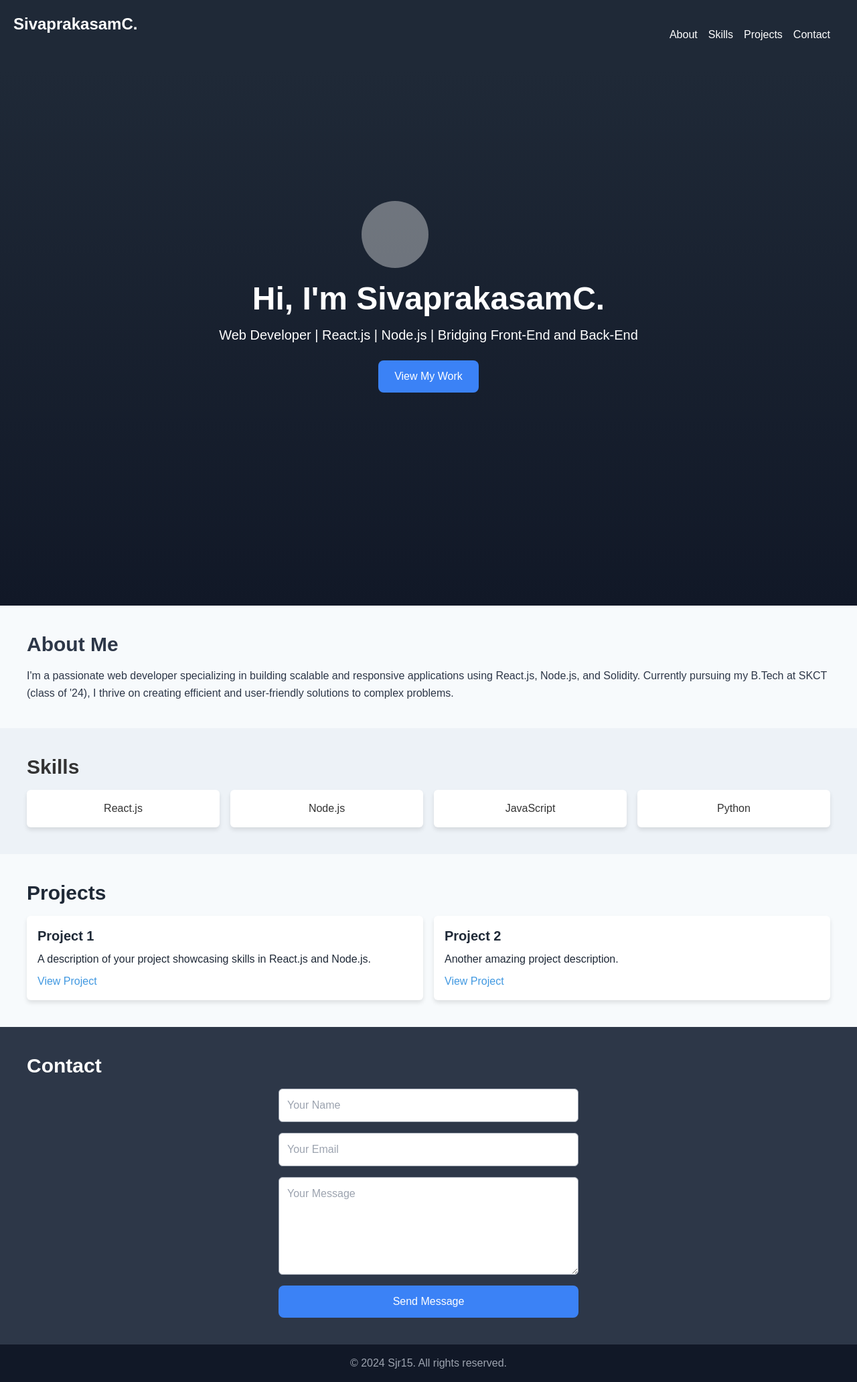
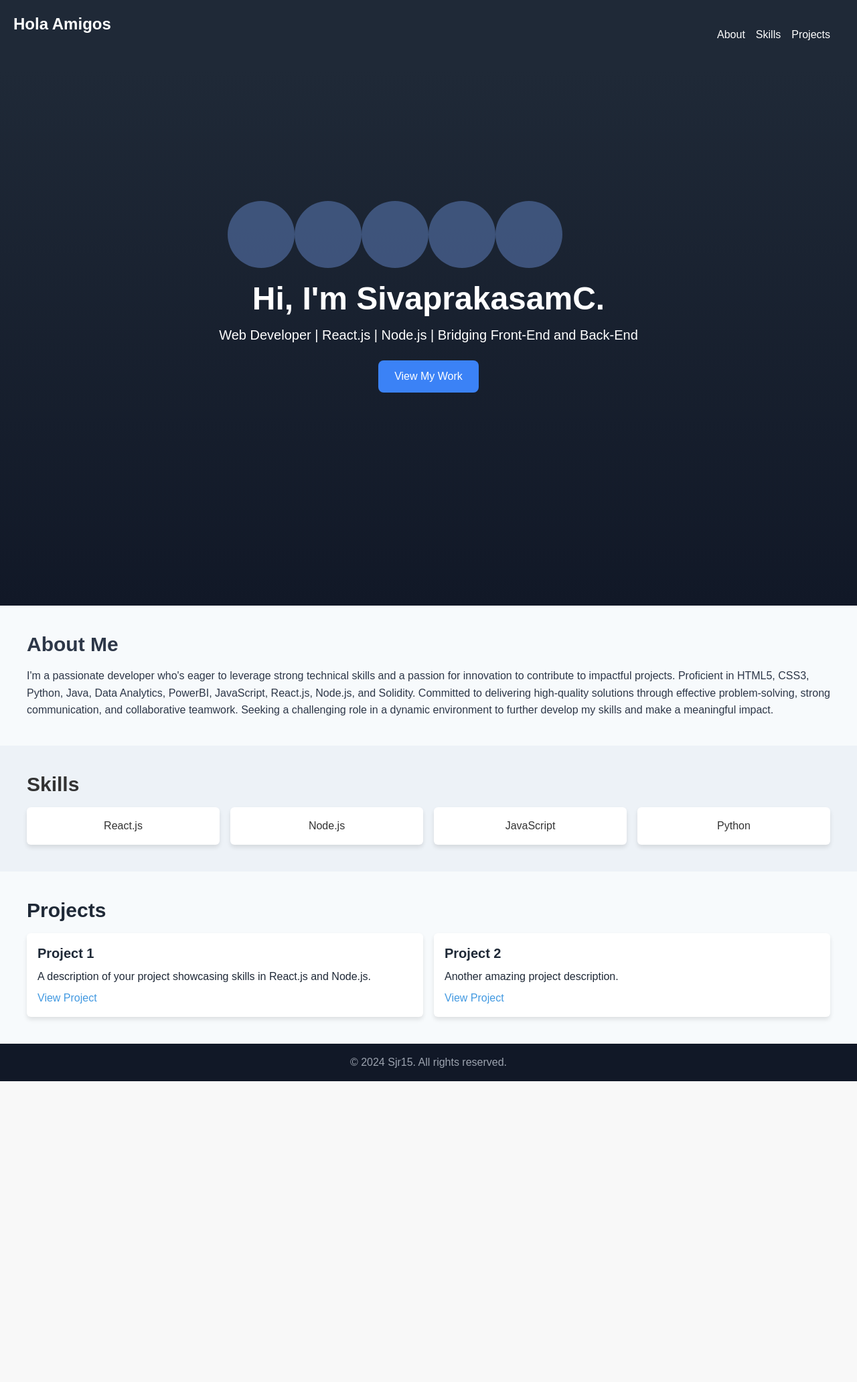
Before and after one commit to Sivaprakashjr15/my-portfolio, a React app: page / in a window 1280 px wide. Shown: the whole page at 67% size. After the commit the page ends 1614 px from the top, so only its background shows below. Built offline with nearby package versions, Linux system fonts and the light colour scheme.

Commit message:
Updated the file with new changes

```diff
--- a/src/InteractiveBackground.js
+++ b/src/InteractiveBackground.js
@@ -6,9 +6,9 @@ const InteractiveBackground = () => {
     const circles = document.querySelectorAll('.circle');
 
     const animateCircles = (e) => {
-      circles.forEach((circle) => {
-        const mouseX = e.clientX;
-        const mouseY = e.clientY;
+      const { clientX: mouseX, clientY: mouseY } = e;
+
+      circles.forEach((circle, index) => {
         const rect = circle.getBoundingClientRect();
         const circleX = rect.left + rect.width / 2;
         const circleY = rect.top + rect.height / 2;
@@ -16,29 +16,35 @@ const InteractiveBackground = () => {
         const distX = (mouseX - circleX) * 0.05;
         const distY = (mouseY - circleY) * 0.05;
 
+        // Delay each circle slightly for a smooth trailing effect
         gsap.to(circle, {
           x: distX,
           y: distY,
-          duration: 0.3,
+          duration: 0.5,
+          delay: index * 0.05,
           ease: 'power3.out',
         });
       });
     };
 
-    window.addEventListener('mousemove', animateCircles);
+    const throttledAnimate = (e) => {
+      requestAnimationFrame(() => animateCircles(e));
+    };
+
+    window.addEventListener('mousemove', throttledAnimate);
 
     return () => {
-      window.removeEventListener('mousemove', animateCircles);
+      window.removeEventListener('mousemove', throttledAnimate);
     };
   }, []);
 
-  return (
-    <div className="circle-container">
-      <div className="circle" />
-      <div className="circle" />
-      <div className="circle" />
-    </div>
-  );
+  const createCircles = (count) => {
+    return Array.from({ length: count }, (_, i) => (
+      <div key={i} className="circle" />
+    ));
+  };
+
+  return <div className="circle-container">{createCircles(5)}</div>;
 };
 
 export default InteractiveBackground;
--- a/src/index.css
+++ b/src/index.css
@@ -182,8 +182,15 @@ footer a {
   text-decoration: none;
 }
 
+input:focus, textarea:focus {
+  caret-color: #000000; /* Changes the color of the cursor */
+  color: #000000;
+  text-decoration: none;
+}
+
 footer a:hover {
   text-decoration: underline;
+
 }
 
 /* Form Styles */
@@ -225,10 +232,10 @@ form button:hover {
   }
 
   .circle {
-    position: absolute;
+    position: infinite;
     width: 100px;
     height: 100px;
-    background-color: rgba(255, 255, 255, 0.2);
+    background-color: rgb(77, 104, 155);
     border-radius: 50%;
     opacity: 0.7;
     pointer-events: none;
--- a/src/index.js
+++ b/src/index.js
@@ -1,25 +1,33 @@
 import React from 'react';
 import ReactDOM from 'react-dom/client';
-import './index.css'; // Include the CSS file with the styles
-import InteractiveBackground from './InteractiveBackground'; // Import the new component
+import './index.css';
+import InteractiveBackground from './InteractiveBackground';
 
-// Components
+// Navbar Component
 const Navbar = () => (
   <nav className="flex justify-between p-5 bg-gray-800 text-white">
-    <div className="text-2xl font-bold">SivaprakasamC.</div>
+    <div className="text-2xl font-bold">Hola Amigos</div>
     <div className="flex space-x-4">
-      <a href="#about" className="hover:text-blue-400">About</a>
-      <a href="#skills" className="hover:text-blue-400">Skills</a>
-      <a href="#projects" className="hover:text-blue-400">Projects</a>
-      <a href="#contact" className="hover:text-blue-400">Contact</a>
+      {['About', 'Skills', 'Projects'].map((item) => (
+        <a
+          key={item}
+          href={`#${item.toLowerCase()}`}
+          className="hover:text-blue-400"
+        >
+          {item}
+        </a>
+      ))}
     </div>
   </nav>
 );
 
+// Header Component
 const Header = () => (
   <header className="flex flex-col items-center justify-center h-screen bg-gradient-to-b from-gray-800 to-gray-900 text-white px-4 sm:px-8">
     <h1 className="text-3xl sm:text-5xl font-bold mb-4">Hi, I'm SivaprakasamC.</h1>
-    <p className="text-lg sm:text-xl mb-6">Web Developer | React.js | Node.js | Bridging Front-End and Back-End</p>
+    <p className="text-lg sm:text-xl mb-6">
+      Web Developer | React.js | Node.js | Bridging Front-End and Back-End
+    </p>
     <a
       href="#projects"
       className="px-6 py-3 bg-blue-500 text-white rounded-lg hover:bg-blue-600"
@@ -29,23 +37,24 @@ const Header = () => (
   </header>
 );
 
+// About Component
 const About = () => (
   <section id="about" className="p-10 bg-gray-100 text-gray-800">
     <h2 className="text-3xl font-bold mb-4">About Me</h2>
     <p>
-      I'm a passionate web developer specializing in building scalable and responsive
-      applications using React.js, Node.js, and Solidity. Currently pursuing my B.Tech
-      at SKCT (class of '24), I thrive on creating efficient and user-friendly
-      solutions to complex problems.
+      I'm a passionate developer who's eager to leverage strong technical skills and a passion for innovation to contribute to impactful projects.
+      Proficient in HTML5, CSS3, Python, Java, Data Analytics, PowerBI, JavaScript, React.js, Node.js, and Solidity. Committed to delivering high-quality solutions through effective problem-solving, strong communication, and collaborative teamwork.
+      Seeking a challenging role in a dynamic environment to further develop my skills and make a meaningful impact.
     </p>
   </section>
 );
 
-const Skills = () => (
+// Skills Component
+const Skills = ({ skills }) => (
   <section id="skills" className="p-10 bg-gray-200">
     <h2 className="text-3xl font-bold mb-4">Skills</h2>
     <div className="grid grid-cols-2 sm:grid-cols-3 md:grid-cols-4 gap-4">
-      {['React.js', 'Node.js', 'JavaScript', 'Python'].map(skill => (
+      {skills.map((skill) => (
         <div key={skill} className="p-4 bg-white shadow-md rounded-md text-center">
           {skill}
         </div>
@@ -54,24 +63,21 @@ const Skills = () => (
   </section>
 );
 
-const Projects = () => (
+// Projects Component
+const Projects = ({ projects }) => (
   <section id="projects" className="p-10 bg-gray-100 text-gray-800">
     <h2 className="text-3xl font-bold mb-4">Projects</h2>
     <div className="grid grid-cols-1 sm:grid-cols-2 gap-4">
-      {[{
-        title: 'Project 1',
-        description: 'A description of your project showcasing skills in React.js and Node.js.',
-        link: '#',
-      },
-      {
-        title: 'Project 2',
-        description: 'Another amazing project description.',
-        link: '#',
-      }].map(({ title, description, link }) => (
+      {projects.map(({ title, description, link }) => (
         <div key={title} className="p-4 bg-white shadow-md rounded-md">
           <h3 className="text-xl font-bold mb-2">{title}</h3>
           <p>{description}</p>
-          <a href={link} className="text-blue-500 hover:underline mt-2 block">
+          <a
+            href={link}
+            className="text-blue-500 hover:underline mt-2 block"
+            target="_blank"
+            rel="noopener noreferrer"
+          >
             View Project
           </a>
         </div>
@@ -80,53 +86,43 @@ const Projects = () => (
   </section>
 );
 
-const Contact = () => (
-  <section id="contact" className="p-10 bg-gray-800 text-white">
-    <h2 className="text-3xl font-bold mb-4">Contact</h2>
-    <form className="grid grid-cols-1 gap-4 max-w-md mx-auto">
-      <input
-        type="text"
-        placeholder="Your Name"
-        className="p-3 rounded-md border border-gray-400"
-      />
-      <input
-        type="email"
-        placeholder="Your Email"
-        className="p-3 rounded-md border border-gray-400"
-      />
-      <textarea
-        placeholder="Your Message"
-        className="p-3 rounded-md border border-gray-400"
-        rows="5"
-      ></textarea>
-      <button
-        type="submit"
-        className="px-6 py-3 bg-blue-500 text-white rounded-lg hover:bg-blue-600"
-      >
-        Send Message
-      </button>
-    </form>
-  </section>
-);
-
+// Footer Component
 const Footer = () => (
   <footer className="p-4 bg-gray-900 text-gray-400 text-center">
     © 2024 Sjr15. All rights reserved.
   </footer>
 );
 
-const App = () => (
+// App Component
+const App = () => {
+  const skills = ['React.js', 'Node.js', 'JavaScript', 'Python'];
+  const projects = [
+    {
+      title: 'Project 1',
+      description:
+        'A description of your project showcasing skills in React.js and Node.js.',
+      link: '#',
+    },
+    {
+      title: 'Project 2',
+      description: 'Another amazing project description.',
+      link: '#',
+    },
+  ];
+
+  return (
     <div>
-    <InteractiveBackground /> {/* Add the interactive background */}
+      <InteractiveBackground />
       <Navbar />
       <Header />
       <About />
-    <Skills />
-    <Projects />
-    <Contact />
+      <Skills skills={skills} />
+      <Projects projects={projects} />
       <Footer />
     </div>
   );
+};
 
+// Render App
 const root = ReactDOM.createRoot(document.getElementById('root'));
 root.render(<App />);
```
Lines whose indentation alone changed are shown as unchanged.
